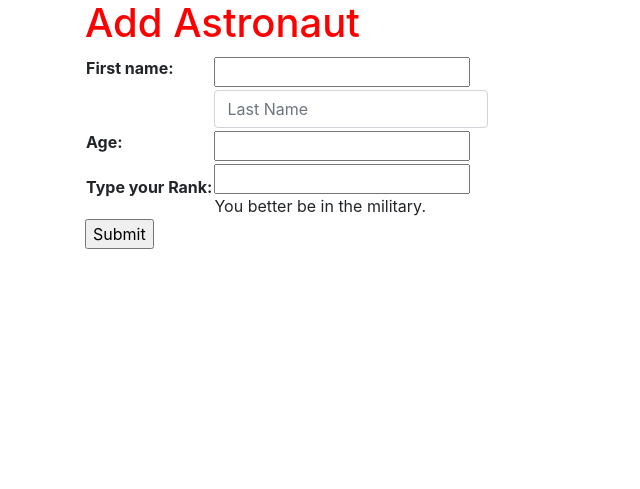
After one commit to JonathanSpiller/spacex_django, a Django app: page /add_astro/ in a window 1280 px wide. The commit adds this page. Shown: the part 101-590 px from the top of the page, without its empty margins (0-640 px from the left). Run offline with Django 3.2, Linux system fonts and the light colour scheme; some libraries are stand-ins or nearby versions.

Commit message:
Todays updates

```diff
--- /dev/null
+++ b/missions/forms.py
@@ -0,0 +1,30 @@
+from django import forms
+
+def check_old(age):
+    if age > 65:
+        raise forms.ValidationError(f'You are too old to be an astronaut')
+
+def check_young(age):
+    if age < 30:
+        raise forms.ValidationError(f'You are not old enough to be an astronaut')
+
+class AddAstroForm(forms.Form):
+    first_name = forms.CharField(required=True)
+    last_name = forms.CharField(
+        label="",
+        widget = forms.TextInput(
+            attrs={
+                'placeholder': 'Last Name',
+                'class': 'form-control'
+            })
+    )
+
+    age = forms.IntegerField(
+        validators=[check_old, check_young]
+    )
+    rank = forms.CharField(
+        required=True,
+        label="Type your Rank",
+        help_text='You better be in the military.',
+        error_messages={'required': 'Please enter a valid Rank'}
+    )
--- /dev/null
+++ b/missions/templates/add_astro.html
@@ -0,0 +1,12 @@
+{% extends 'base.html' %}
+
+{% block content %}
+<h1>Add Astronaut</h1>
+    <form method="POST">
+        {% csrf_token %}
+        <table>
+            {{myform.as_table}}
+        </table>
+        <input type="submit">
+    </form>
+{% endblock %}
--- a/missions/templates/home.html
+++ b/missions/templates/home.html
@@ -23,6 +23,7 @@
     {% endif %}
 
     <a class="btn btn-primary" href="{% url 'elon' %}">About Our Glorious Leader (Not Kim Jong Un)</a>
+    <a class="btn btn-success" href="{% url 'astronauts' %}">Astronauts</a>
 
 {% endblock %}
 
--- a/missions/urls.py
+++ b/missions/urls.py
@@ -7,5 +7,7 @@ urlpatterns = [
     path('', views.home, name='home'),
     path('mission/<int:id>', views.mission, name='mission'),
     path('elon/', views.elon, name='elon'),
-    path('tesla/', views.tesla, name='tesla')
+    path('tesla/', views.tesla, name='tesla'),
+    path('astros/', views.astronauts, name='astronauts'),
+    path('add_astro/', views.add_astro, name='add-astronaut'),
 ]
--- a/missions/views.py
+++ b/missions/views.py
@@ -1,7 +1,9 @@
 from django.shortcuts import render, redirect, get_object_or_404
 from django.http import HttpResponse
-from .models import Mission
+from .models import Mission, Astro
 from django.http import Http404
+from cprint import cprint
+from .forms import AddAstroForm
 
 def home(request):
 
@@ -31,3 +33,32 @@ def mission(request, id):
 
 def tesla(request):
     return redirect("http://tesla.com")
+
+
+def astronauts(request):
+    return render(request, 'astronauts.html', {'astronauts': Astro.objects.all()})
+
+
+def add_astro(request):
+
+    if request.method == "GET":
+        myform = AddAstroForm()
+        return render(request, 'add_astro.html', {'myform':myform})
+
+    if request.method == "POST":
+
+        myform = AddAstroForm(request.POST)
+
+        if myform.is_valid():
+            first_name=myform.cleaned_data['first_name']
+            last_name=myform.cleaned_data['last_name']
+            age=myform.cleaned_data['age']
+            rank=myform.cleaned_data['rank']
+
+            a1 = Astro(first_name=first_name, last_name=last_name, age=age, rank=rank)
+            a1.save()
+
+            return redirect('astronauts')
+
+        else:
+            return render(request, 'add_astro.html', {'myform':myform})
```
Also changed, not shown: missions/templates/astronauts.html (added, +21 -0 lines), spacex/settings.py (+10 -3 lines), db.sqlite3.
